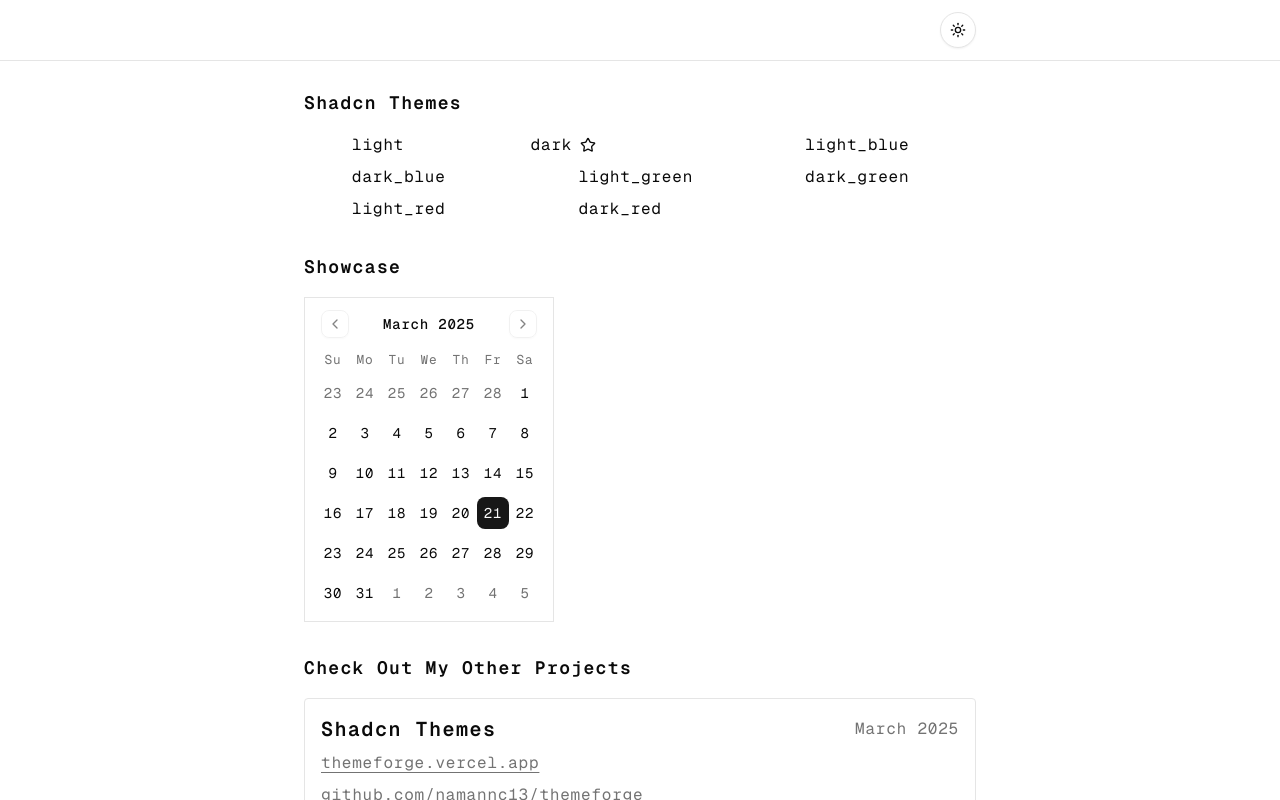
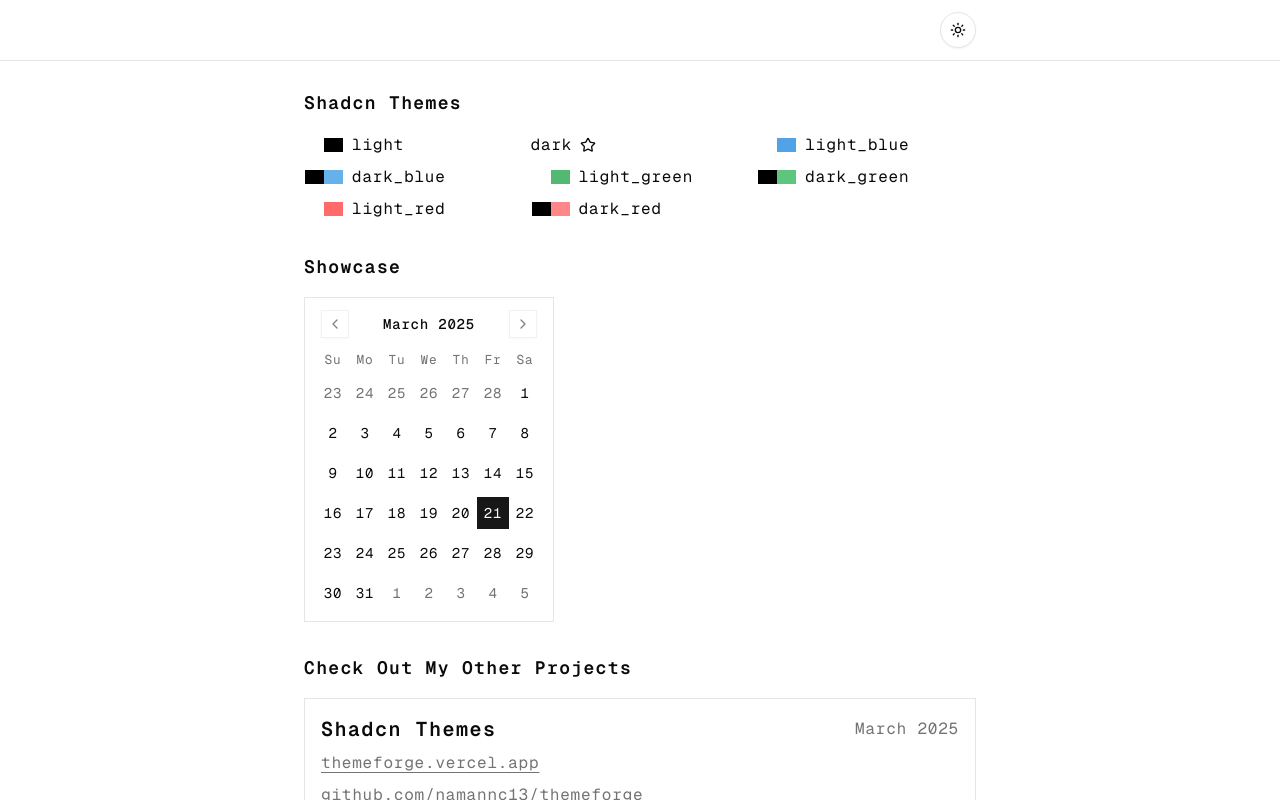
Before and after one commit to namannc13/themeforge, a React (Vite) app: page / in a window 1280 px wide. Shown: the top 800 px of the page. Built offline with nearby package versions, Linux system fonts and the light colour scheme.

Commit message:
Fixed Colors not visible in theme-card in production

```diff
--- a/src/App.tsx
+++ b/src/App.tsx
@@ -3,7 +3,7 @@
 import { cn } from "./lib/utils";
 import Section from "./components/section";
 import ThemeCard from "./components/theme-card";
-import { themes } from "./lib/themes";
+import { themes } from "./data/themes";
 import { Calendar } from "@/components/ui/calendar";
 import { useState } from "react";
 import { DateRange } from "react-day-picker";
@@ -28,7 +28,7 @@
   return (
     <div className="grid grid-cols-2 sm:grid-cols-3 gap-2">
       {themes.map((theme) => (
-        <ThemeCard key={theme.name} currentTheme={theme.name} />
+        <ThemeCard key={theme} currentTheme={theme} />
       ))}
     </div>
   );
--- a/src/components/badge.tsx
+++ b/src/components/badge.tsx
@@ -2,7 +2,7 @@
     return (
       <div
         key={id}
-        className="relative rounded bg-primary text-primary-foreground font-semibold px-[0.75rem] py-[0.1rem] italic text-sm w-fit hover:cursor-pointer"
+        className="relative bg-primary text-primary-foreground font-semibold px-[0.75rem] py-[0.1rem] italic text-sm w-fit hover:cursor-pointer"
       >
         {children}
       </div>
--- a/src/components/project.tsx
+++ b/src/components/project.tsx
@@ -28,7 +28,7 @@
   year: string;
 }) {
   return (
-    <div className="flex flex-col gap-2 sm:border sm:p-4 sm:rounded">
+    <div className="flex flex-col gap-2 sm:border sm:p-4">
       <div className="flex justify-between items-center">
         <Heading className="text-xl">{name}</Heading>
         <Para className="!leading-normal">{year}</Para>
--- a/src/components/theme-card.tsx
+++ b/src/components/theme-card.tsx
@@ -1,28 +1,27 @@
 import { cn } from "@/lib/utils";
 import { Star } from "lucide-react";
 import { useTheme } from "./theme-provider";
-import { themes } from "@/lib/themes";
 
 const themeColors = {
-  light: `bg-${themes[0].color}`,
-  dark: `bg-${themes[1].color}`,
-  light_blue: `bg-${themes[2].color}`,
-  dark_blue: `bg-${themes[3].color}`,
-  light_green: `bg-${themes[4].color}`,
-  dark_green: `bg-${themes[5].color}`,
-  light_red: `bg-${themes[6].color}`,
-  dark_red: `bg-${themes[7].color}`,
+  light: "bg-white",
+  dark: "bg-black",
+  light_blue: "bg-white",
+  dark_blue: "bg-black",
+  light_green: "bg-white",
+  dark_green: "bg-black",
+  light_red: "bg-white",
+  dark_red: "bg-black",
 } as const;
 
 const themeAccentColors = {
-  light: `bg-[${themes[0].accentColor}]`,
-  dark: `bg-[${themes[1].accentColor}]`,
-  light_blue: `bg-[${themes[2].accentColor}]`,
-  dark_blue: `bg-[${themes[3].accentColor}]`,
-  light_green: `bg-[${themes[4].accentColor}]`,
-  dark_green: `bg-[${themes[5].accentColor}]`,
-  light_red: `bg-[${themes[6].accentColor}]`,
-  dark_red: `bg-[${themes[7].accentColor}]`,
+  light: "bg-[#000000]",
+  dark: "bg-[#FFFFFF]",
+  light_blue: "bg-[#52A2E7]",
+  dark_blue: "bg-[#67B1EB]",
+  light_green: "bg-[#51B972]",
+  dark_green: "bg-[#5EC57C]",
+  light_red: "bg-[#FF6B6B]",
+  dark_red: "bg-[#FF8787]",
 } as const;
 
 export default function ThemeCard({ currentTheme }: { currentTheme: string }) {
@@ -41,17 +40,17 @@
     <div className="w-full flex items-center gap-2">
       <div
         className={cn(
-          "h-4 w-10 flex",
+          "h-4 w-10 flex border",
           (theme === "dark" ||
             theme === "dark_blue" ||
             theme === "dark_green" ||
             theme === "dark_red") &&
-            "border border-white",
+            " border-white",
           (theme === "light" ||
             theme === "light_blue" ||
             theme === "light_green" ||
             theme === "light_red") &&
-            "border border-black"
+            " border-black"
         )}
       >
         <div
--- a/src/components/theme-provider.tsx
+++ b/src/components/theme-provider.tsx
@@ -1,15 +1,5 @@
 import { createContext, useContext, useEffect, useState } from "react";
-
-export const themes = [
-  "light",
-  "dark",
-  "light_blue",
-  "dark_blue",
-  "light_green",
-  "dark_green",
-  "light_red",
-  "dark_red",
-] as const;
+import { themes } from "@/data/themes";
 
 type Theme = (typeof themes)[number];
 
--- /dev/null
+++ b/src/data/themes.ts
@@ -0,0 +1,10 @@
+export const themes = [
+  "light",
+  "dark",
+  "light_blue",
+  "dark_blue",
+  "light_green",
+  "dark_green",
+  "light_red",
+  "dark_red",
+] as const;
--- a/src/index.css
+++ b/src/index.css
@@ -37,7 +37,7 @@
   -webkit-font-smoothing: antialiased;
   -moz-osx-font-smoothing: grayscale;
 
-  --radius: 0.625rem;
+  --radius: 0rem;
   --background: oklch(1 0 0);
   --foreground: oklch(0.145 0 0);
   --card: oklch(1 0 0);
--- a/src/lib/themes.ts
+++ /dev/null
@@ -1,42 +0,0 @@
-export const themes = [
-  {
-    name: "light",
-    color: "white",
-    accentColor: "#ffffff",
-  },
-  {
-    name: "dark",
-    color: "black",
-    accentColor: "#000000",
-  },
-  {
-    name: "light_blue",
-    color: "white",
-    accentColor: "#52A2E7",
-  },
-  {
-    name: "dark_blue",
-    color: "black",
-    accentColor: "#67B1EB",
-  },
-  {
-    name: "light_green",
-    color: "white",
-    accentColor: "#51B972",
-  },
-  {
-    name: "dark_green",
-    color: "black",
-    accentColor: "#5EC57C",
-  },
-  {
-    name: "light_red",
-    color: "white",
-    accentColor: "#cc272e",
-  },
-  {
-    name: "dark_red",
-    color: "black",
-    accentColor: "#cc272e",
-  },
-];
```
